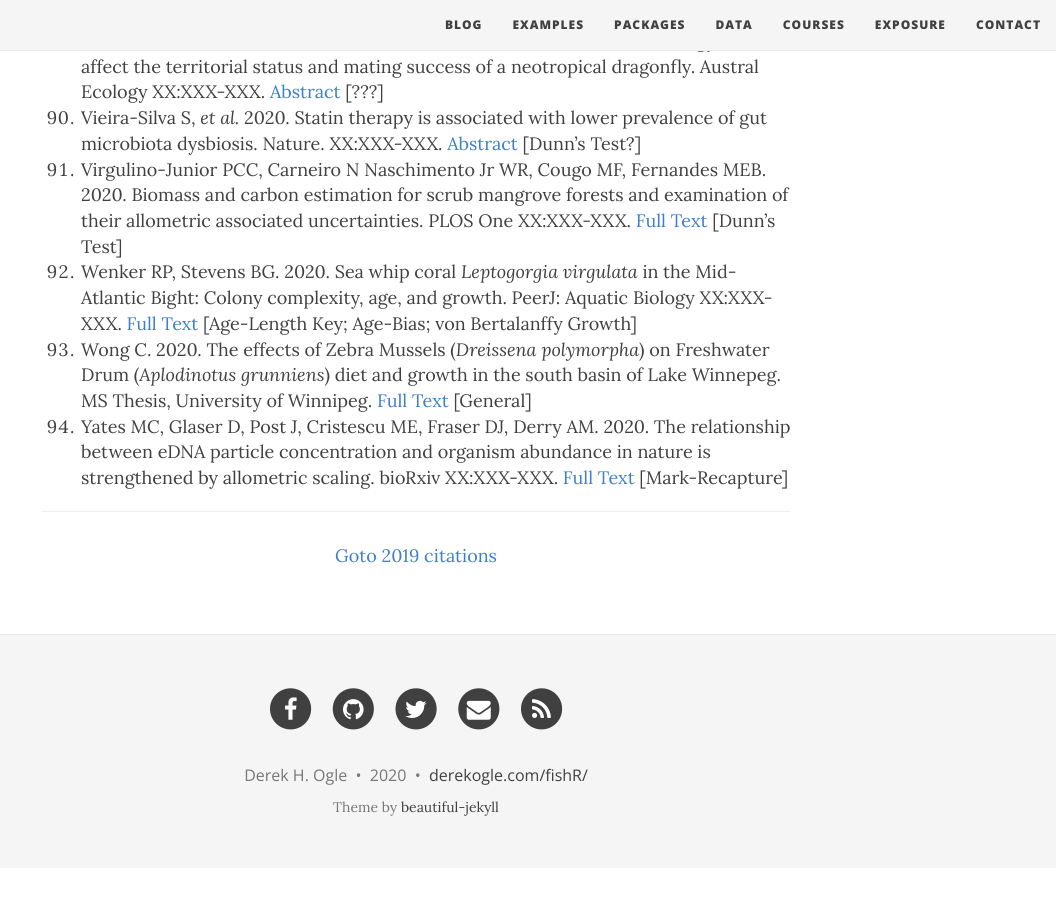
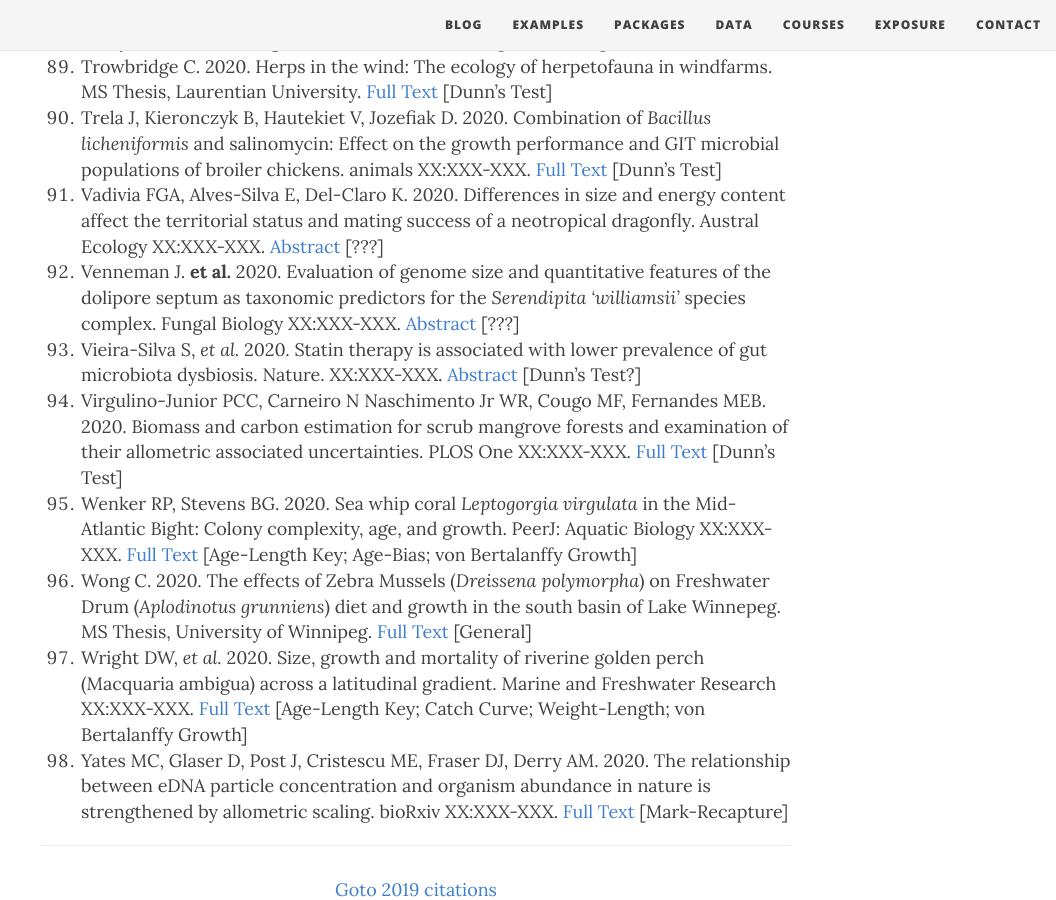
Before and after one commit to droglenc/fishR, a Jekyll site: the page built from exposure/exposure-citations20.md, in a window 1280 px wide and 900 px high, scrolled down 7721 px. Shown: the whole window, without its empty margins (224-1280 px from the left). Built offline with Jekyll 4.4.1, drawn with Linux system fonts in a browser that asks for light colours; nearby versions of some CDN libraries; before the commit the page ends 8589 px from its top, so only the background shows below that; some of the changed text lies outside the part shown.

Commit message:
Update exposure-citations20.md

```diff
--- a/exposure/exposure-citations20.md
+++ b/exposure/exposure-citations20.md
@@ -59,6 +59,7 @@
 1. Knezevic A, Neblett R, Colovic P, Jermeic-Knezevic M, Bugarski-Ignjatovic V, Klasnja A, Pantelinac S, Pjevic M. 2020. Convergent and discriminant validity of the Serbian version of the Central Sensitization Inventory. PAIN Practice XX:XXX-XXX. [Abstract](https://onlinelibrary.wiley.com/doi/abs/10.1111/papr.12900) [Dunn's Test]
 1. Kristensen E, Sand-Jensen K, Martinsen KT, Madsen-Osterbye M, Kragh T. 2020. Fingerprinting pike: The use of image recognition to identify individual pikes. Fisheries Research 229:XXX-XXX. [Abstract](https://www.sciencedirect.com/science/article/abs/pii/S0165783620301399) [Mark-Recapture]
 Labbe M, Girard C, Vincent WF, Culley AI. 2020. Extreme viral partitioning in a marine-derived high Arctic lake. mSphere XX:XXX-XXX. [Full Text](https://msphere.asm.org/content/msph/5/3/e00334-20.full.pdf) [Dunn's Test]
+1. Lamb AD. 2020. Informing Common Carp (*Cyprinus carpio*) removal and submerged aquatic vegetation restoration in Lake Mattamuskeet. MSc Thesis, North Carolina State University. [Full Text](https://repository.lib.ncsu.edu/bitstream/handle/1840.20/38158/etd.pdf?sequence=1&isAllowed=y) [von Bertalanffy Growth; Mark-Recapture]
 1. Mabmig M, Ludke J, Krahmann G, Engel A. 2020. Bacterial degradation activity in the eastern tropical South Pacific oxygen minimum zone. Biogeosciences 17:215-230. [Full Text](https://www.biogeosciences.net/17/215/2020/) [Dunn's Test??]
 1. Mace III MM, Kimball ME, Elmo GM, Crane DP. 2020. Overwinter survival, age, and growth of juvenile tarpon (*Megalops atlanticus*) in a shallow, tidally-restricted habitat in South Carolina. Environmental Biology of Fishes XX:XXX-XXX. [Abstract](https://link.springer.com/article/10.1007/s10641-020-00998-1) [Back-Calculation]
 1. Maier SR, Bannister RJ, van Oevelen D, Kutti T. 2020. Seasonal controls on the diet, metabolic activity, tissue reserves and growth of the cold-water coral *Lophelia pertusa*. Coral Reefs XX:XXX-XXX. [Abstract](https://link.springer.com/article/10.1007/s00338-019-01886-6) [Dunn's Test]
@@ -82,6 +83,7 @@
 1. Pulido C, Sebesta N, Richards JH. 2020. Effects of salinity on sawgrass (*Cladium jamaicense* Crantz) seed germination. Aquatic Botany XX:XXX-XXX. [Abstract](https://www.sciencedirect.com/science/article/abs/pii/S0304377020300875) [???]
 1. Radford DS. 2020. Aging techniques and population dynamics of Blue Suckers (*Cycleptus elongauts*) in teh Lower Wabash River. MS Thesis, Eastern Illinois University. [Full Text](https://thekeep.eiu.edu/cgi/viewcontent.cgi?article=5807&context=theses) [von Bertalanffy Growth]
 1. Ramirez-Gonzalez J, Mority N, Andrade-Vera S, Mackliff HR. 2020. Estimation of age and growth and mortality parameters of the sea cucumber *Isostichopus fuscus* (Ludwig, 1875) and implications for the management of its fishery in the Galapagos Marine Reserve. Aquaculture and Fisheries XX:XXX-XXX. [Full Text](https://www.sciencedirect.com/science/article/pii/S2468550X20300022) [Mortality]
+1. Rivera Roy AD. 2020. Wildlife use of road mitigation structures in relation to their construction, structural characteristics, and environmental factors along a south Texas highway. MSc Thesis, University of Texas Rio Grande Valley [Abstract](https://search.proquest.com/openview/3c1b8c87c77e73ef6c18d7d254c3e563/1?pq-origsite=gscholar&cbl=18750&diss=y) [???]
 1. Roos NC, Taylor BM, Carvalho AR, Longo GO. 2020. Demography of the largest and most endangered Brazilian Parrotfish, *Scarus trispinosus*, reveals overfishing. Endangered Species Research 41:319-327. [Full Text](https://www.int-res.com/articles/esr2020/41/n041p319.pdf) [General]
 1. Sadohara R, Kelly JD, Cichy KA. 2020. Genotypic and environmental effects on paste quality of common beans (*Phaseolus vulgaris* L.) grown in Michigan. HortScience XX:XXX-XXX. [Full Text](https://journals.ashs.org/hortsci/view/journals/hortsci/aop/article-10.21273-HORTSCI14687-19/article-10.21273-HORTSCI14687-19.xml) [General]
 1. Sanchez-Gonzales JR, Arbones A, Casals F. 2020. Variation over time of length–weight relationships and condition factors for four exotic fish species from a restored shallow lake in NE Iberian Peninsula. Fishes XX:XXX-XXX. [Full Text](https://www.researchgate.net/publication/339022518_Variation_over_Time_of_Length-Weight_Relationships_and_Condition_Factors_for_Four_Exotic_Fish_Species_from_a_Restored_Shallow_Lake_in_NE_Iberian_Peninsula/references) [Condition]
@@ -101,10 +103,12 @@
 1. Trela J, Kieronczyk B, Hautekiet V, Jozefiak D. 2020. Combination of *Bacillus licheniformis* and salinomycin: Effect on the growth performance and
 GIT microbial populations of broiler chickens. animals XX:XXX-XXX. [Full Text](https://www.mdpi.com/2076-2615/10/5/889/pdf) [Dunn's Test]
 1. Vadivia FGA, Alves-Silva E, Del-Claro K. 2020. Differences in size and energy content affect the territorial status and mating success of a neotropical dragonfly. Austral Ecology XX:XXX-XXX. [Abstract](https://onlinelibrary.wiley.com/doi/abs/10.1111/aec.12891) [???]
+1. Venneman J. **et al.** 2020. Evaluation of genome size and quantitative features of the dolipore septum as taxonomic predictors for the *Serendipita ‘williamsii’* species complex. Fungal Biology XX:XXX-XXX. [Abstract](https://www.sciencedirect.com/science/article/pii/S1878614620300921) [???]
 1. Vieira-Silva S, *et al.* 2020. Statin therapy is associated with lower prevalence of gut microbiota dysbiosis. Nature. XX:XXX-XXX. [Abstract](https://www.nature.com/articles/s41586-020-2269-x) [Dunn's Test?]
 1. Virgulino-Junior PCC, Carneiro N Naschimento Jr WR, Cougo MF, Fernandes MEB. 2020. Biomass and carbon estimation for scrub mangrove forests and examination of their allometric associated uncertainties. PLOS One XX:XXX-XXX. [Full Text](https://journals.plos.org/plosone/article?id=10.1371/journal.pone.0230008) [Dunn's Test]
 1. Wenker RP, Stevens BG. 2020. Sea whip coral *Leptogorgia virgulata* in the Mid-Atlantic Bight: Colony complexity, age, and growth. PeerJ: Aquatic Biology XX:XXX-XXX. [Full Text](https://peerj.com/articles/8372/) [Age-Length Key; Age-Bias; von Bertalanffy Growth]
 1. Wong C. 2020. The effects of Zebra Mussels (*Dreissena polymorpha*) on Freshwater Drum (*Aplodinotus grunniens*) diet and growth in the south basin of Lake Winnepeg. MS Thesis, University of Winnipeg. [Full Text](http://winnspace.uwinnipeg.ca/bitstream/handle/10680/1803/Wong%252C%2520Caleb.%2520The%2520Effects%2520of%2520Zebra%2520Mussels.%2520Final%2520Thesis.pdf%3Fsequence%3D1%26isAllowed%3Dy&hl=en&sa=X&d=15799656497947912010&scisig=AAGBfm2pa_ZZakyRgYrKAe0BXAO_dkiffw&nossl=1&oi=scholaralrt) [General]
+1. Wright DW, *et al.* 2020. Size, growth and mortality of riverine golden perch (Macquaria ambigua) across a latitudinal gradient. Marine and Freshwater Research XX:XXX-XXX. [Full Text](https://www.publish.csiro.au/mf/pdf/MF20056) [Age-Length Key; Catch Curve; Weight-Length; von Bertalanffy Growth]
 1. Yates MC, Glaser D, Post J, Cristescu ME, Fraser DJ, Derry AM. 2020. The relationship between eDNA particle concentration and organism abundance in nature is strengthened by allometric scaling. bioRxiv XX:XXX-XXX. [Full Text](https://www.biorxiv.org/content/10.1101/2020.01.18.908251v2.full) [Mark-Recapture]
 
 -----
```
Also changed, not shown: other parts of exposure/exposure-citations20.md (+1 -1 lines).
